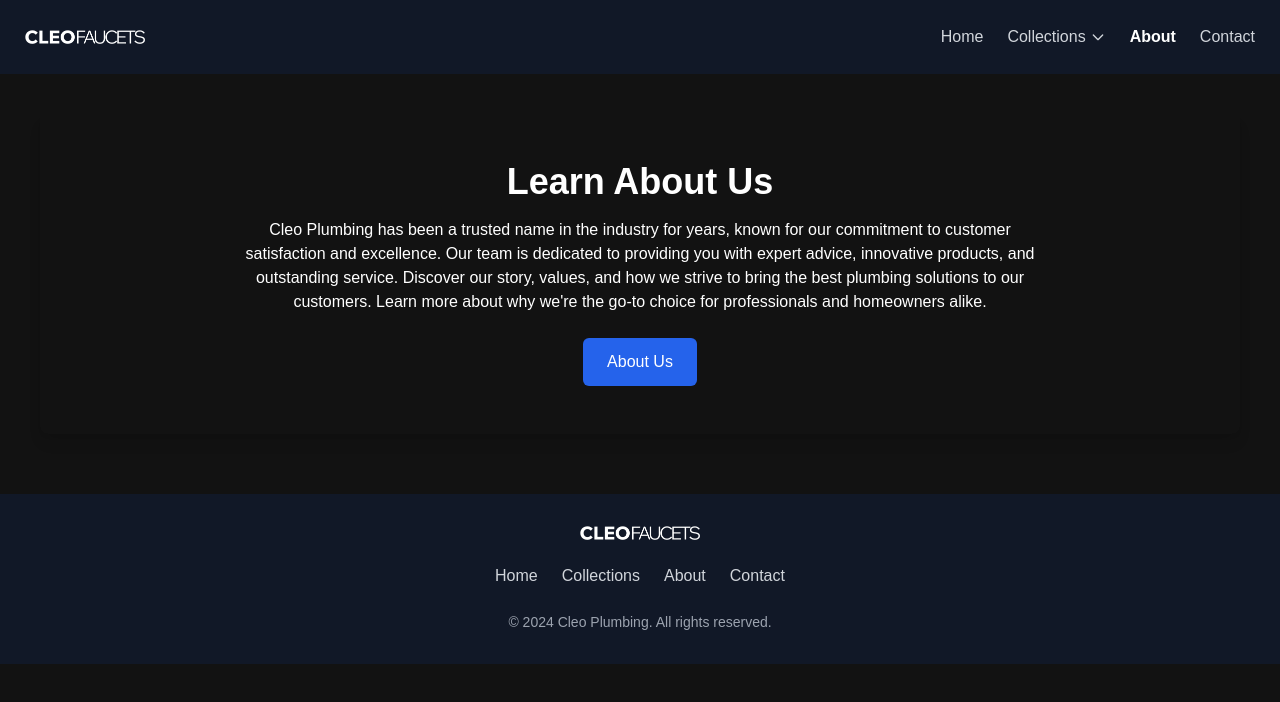
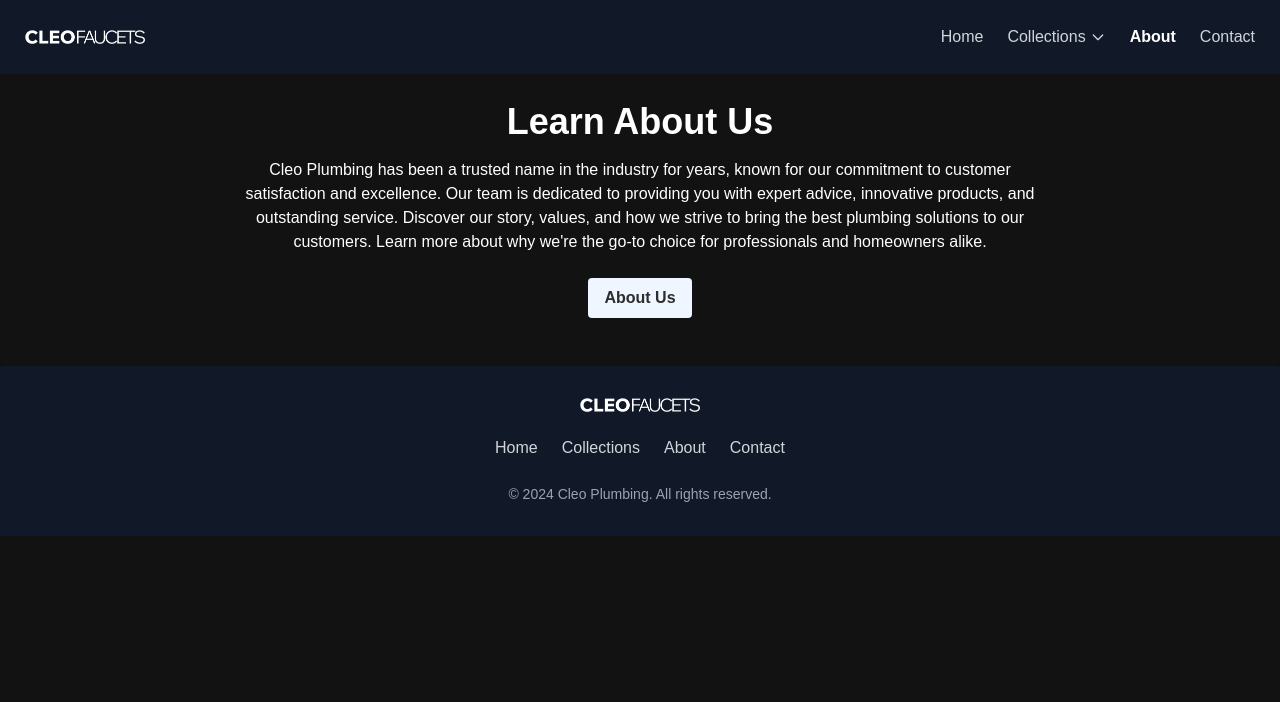
Before and after one commit to Alabaich/CLEOFaucets, a Next.js app: page /about in a window 1280 px wide. Shown: the top 702 px of the page. Built offline with nearby package versions, Linux system fonts and the light colour scheme.

Commit message:
Remove functions/.next from Git tracking

```diff
--- a/src/app/about/page.tsx
+++ b/src/app/about/page.tsx
@@ -3,10 +3,10 @@
 
 import RichText from '@/components/richText';
 
-const HomePage = () => {
+const AboutPage = () => {
   return (
     <main>
-      <section style={styles.section}>
+      <section>
       <RichText
         title="Learn About Us"
         text="Cleo Plumbing has been a trusted name in the industry for years, known for our commitment to customer satisfaction and excellence. Our team is dedicated to providing you with expert advice, innovative products, and outstanding service. Discover our story, values, and how we strive to bring the best plumbing solutions to our customers. Learn more about why we're the go-to choice for professionals and homeowners alike."
@@ -18,11 +18,5 @@ const HomePage = () => {
   );
 };
 
-const styles: { [key: string]: React.CSSProperties } = {
-  section: {
-    padding: '60px 40px',
-    textAlign: 'center',
-  },
-};
 
-export default HomePage;
+export default AboutPage;
--- /dev/null
+++ b/src/app/contact/page.tsx
@@ -0,0 +1,15 @@
+// src/app/page.tsx
+
+
+
+const ContactPage = () => {
+  return (
+    <main>
+      <section>
+
+      </section>
+    </main>
+  );
+};
+
+export default ContactPage;
--- a/src/app/layout.tsx
+++ b/src/app/layout.tsx
@@ -30,7 +30,7 @@ export default function RootLayout({
       <body
         className={`${geistSans.variable} ${geistMono.variable} antialiased`}
       >
-        <a href="#main-content" className="skip-link">
+        <a href="#main-content" className="skip-link text-[#000000]">
           Skip to main content
         </a>
         <Header />
--- a/src/components/Carousel.tsx
+++ b/src/components/Carousel.tsx
@@ -18,7 +18,7 @@ const Carousel = () => {
       autoplay={{ delay: 6000, disableOnInteraction: false }}
       loop={true}
       speed={600}
-      className="w-full h-[600px] mb-10"
+      className="w-full h-[600px] mb-10 rounded"
     >
       <SwiperSlide className="relative w-full h-full"> {/* Tailwind classes replacing styles.swiperSlide */}
         <Image
--- a/src/components/richText.tsx
+++ b/src/components/richText.tsx
@@ -24,7 +24,7 @@ const RichText: React.FC<RichTextProps> = ({
       <p className="text-white mb-6 max-w-[800px]">{text}</p>
 
       {/* Button */}
-      <Link href={buttonLink} className="px-6 py-3 text-white bg-blue-600 rounded-md hover:bg-blue-700 transition-colors duration-200">
+      <Link href={buttonLink} className="px-4 py-2 text-[#2c2d2c] font-bold bg-blue-50 rounded hover:bg-[#2c2d2c] hover:text-white transition-colors duration-300">
 
           {buttonText}
 
```
Also changed, not shown: 2 other files (tests, documents, lock files or other folders).
